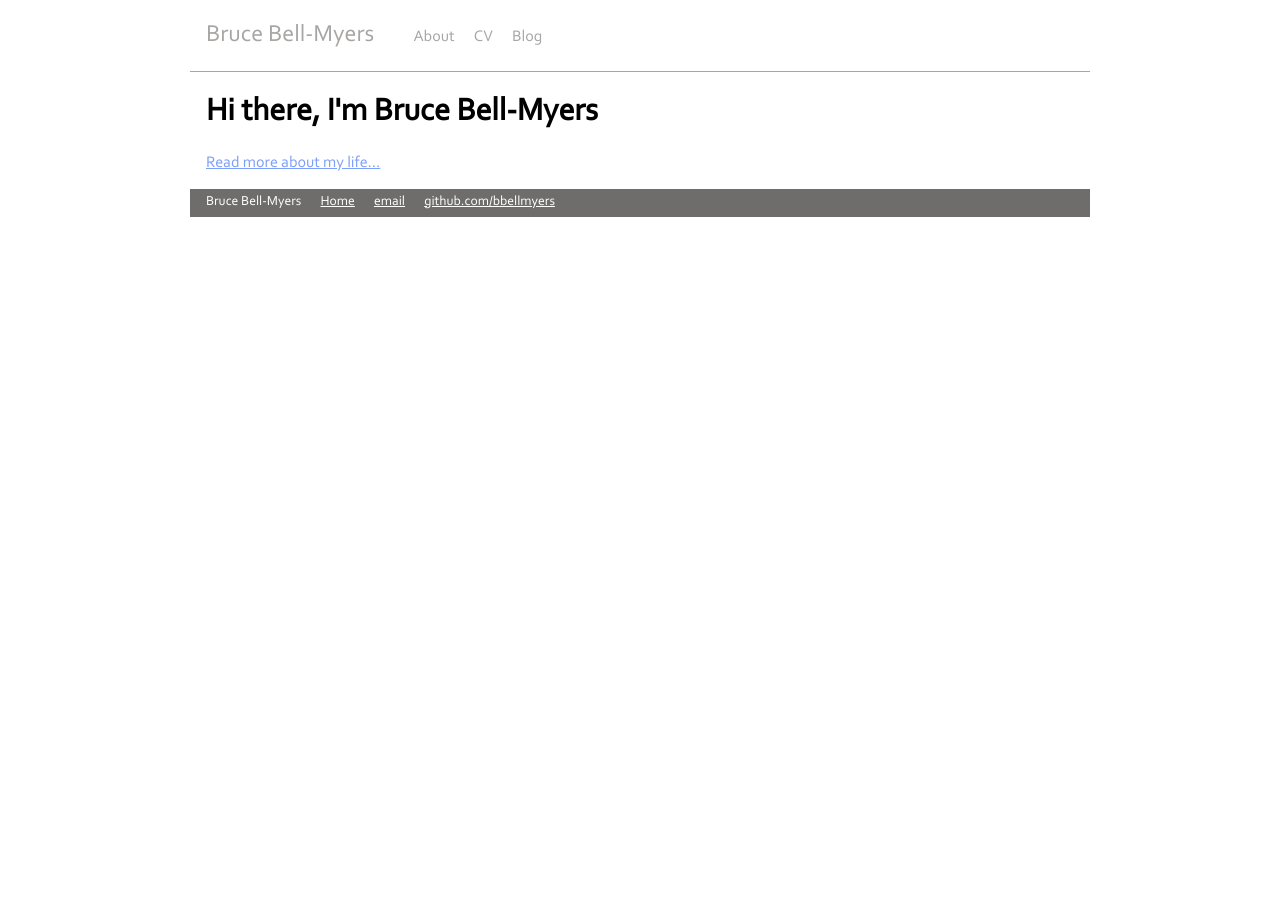
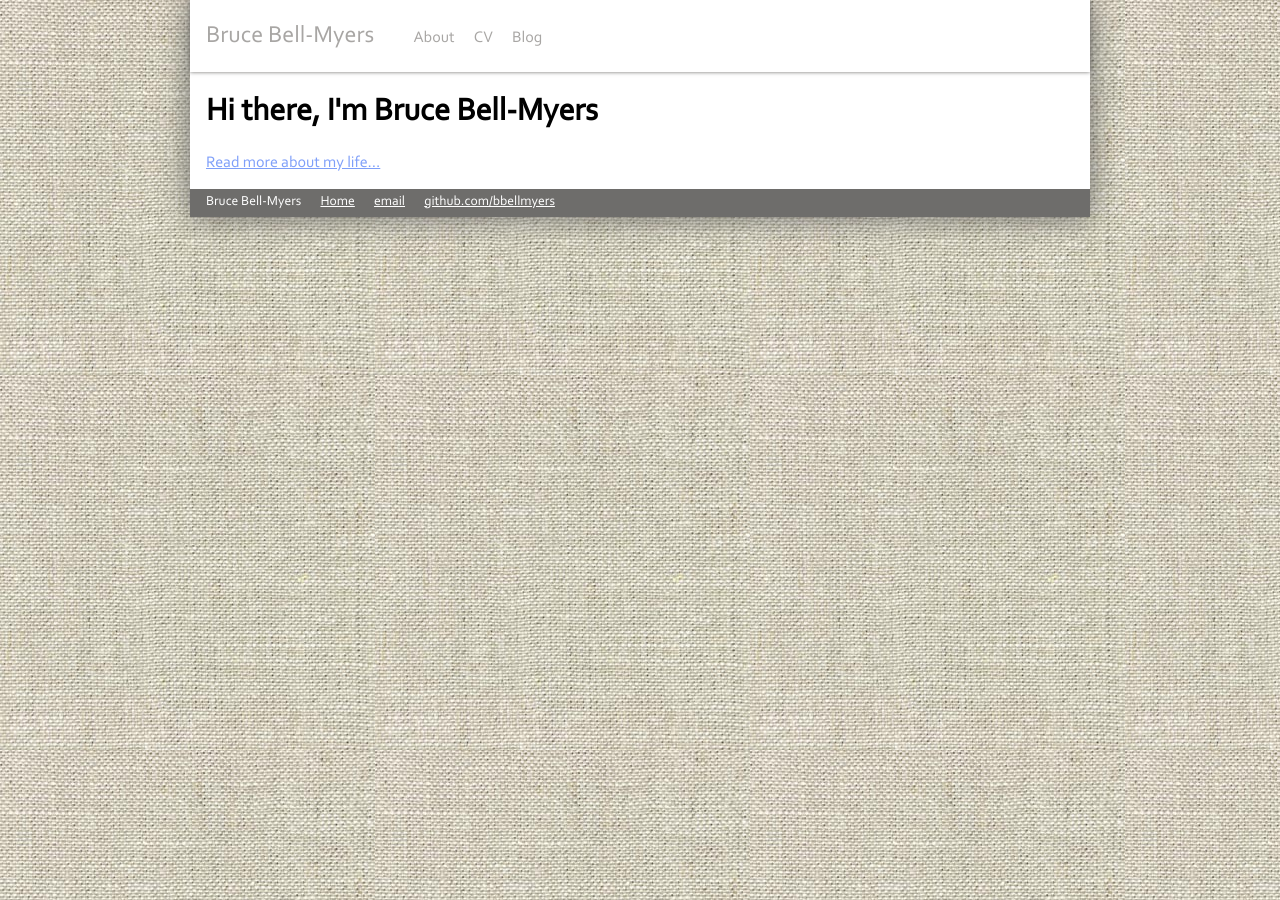
Before and after one commit to bbellmyers/bbellmyers.github.io, a Jekyll site: the page built from index.html, in a window 1280 px wide. Built offline with Jekyll 4.4.1, drawn with Linux system fonts in a browser that asks for light colours.

Commit message:
linen texture

```diff
--- a/_layouts/default.html
+++ b/_layouts/default.html
@@ -10,6 +10,7 @@
   </head>
 
   <body>
+    <div class="wrapper">
       <nav>
         <ul>
           <li><a class="sitename" href="/">Bruce Bell-Myers</a></li>
@@ -27,5 +28,6 @@
           <li><a href="https://github.com/bbellmyers">github.com/bbellmyers</a></li>
         </ul>
       </footer>
+    </div>
   </body>
 </html>
--- a/css/main.scss
+++ b/css/main.scss
@@ -16,18 +16,18 @@ body {
   font-family: 'Corbel', 'Open Sans', sans-serif;
   padding: 0;
   margin: 0;
+  background-image: url(../images/linen.jpg);
+  background-repeat: repeat;
 }
 
-nav,
-main,
-footer {
-  margin-left: auto;
-  margin-right: auto;
+.wrapper {
+  background-color: white;
+  margin: 0 auto;
   max-width: 100%;
-  padding: 0 1em;
 
   @media (min-width: 768px) {
     max-width: 700px;
+    box-shadow: 0 0 30px #6e6d6b;
   }
 
   @media (min-width: 992px) {
@@ -35,12 +35,18 @@ footer {
   }
 }
 
+nav,
+main,
+footer {
+  padding: 0 1em;
+}
+
 nav {
   height: 72px;
   background-color: white;
-  border-bottom: 1px solid #a8a6a4;
   display: flex;
   align-items: center;
+  box-shadow: 0 0 4px #6e6d6b;
 }
 
 footer {
```
Also changed, not shown: images/linen.jpg (added). Lines whose indentation alone changed are shown as unchanged.
